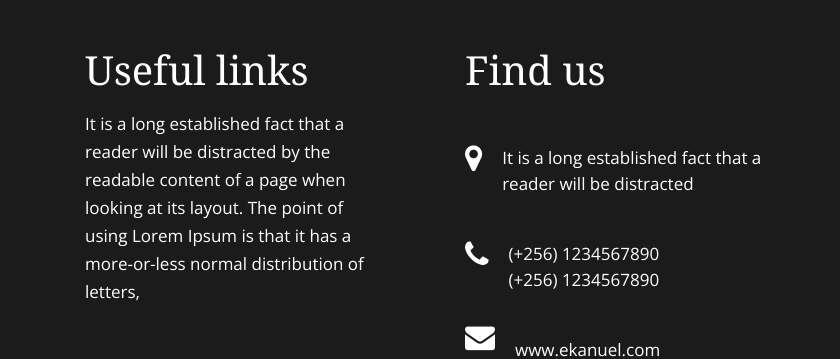
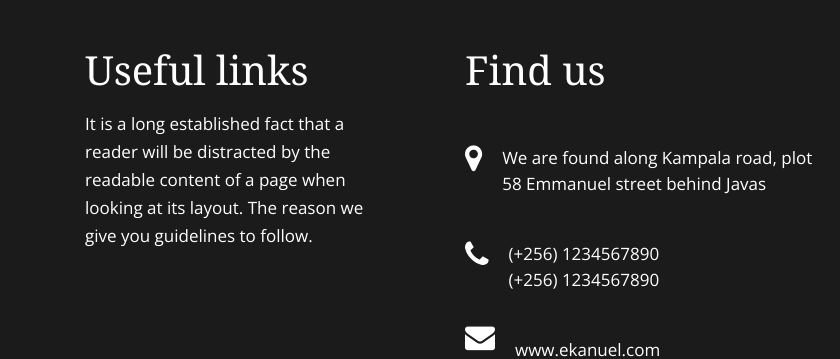
Before and after one commit to Ekanuel/Company-Website, a plain HTML site: page index.html in a window 1280 px wide. Shown: the part 6181-6540 px from the top of the page, 0-840 px from the left. Drawn offline with nearby package versions, Linux system fonts and the light colour scheme; some packages are replaced by stand-ins of ours; files whose address does not match are found by name.

Commit message:
Update index.html

```diff
--- a/index.html
+++ b/index.html
@@ -447,13 +447,13 @@
                <div class="row">
                   <div class="col-md-4">
                      <h3>Useful links</h3>
-                     <p>It is a long established fact that a reader will be distracted by the readable content of a page when looking at its layout. The point of using Lorem Ipsum is that it has a more-or-less normal distribution of letters, </p>
+                     <p>It is a long established fact that a reader will be distracted by the readable content of a page when looking at its layout. The reason we give you guidelines to follow. </p>
                   </div>
                   <div class="col-md-4">
                      <div class="fid_box">
                         <h3>Find us  </h3>
                         <ul class="location_icon">
-                           <li><a href="#"><i class="fa fa-map-marker" aria-hidden="true"></i></a><br> It is a long established fact that a <br>reader will be distracted</li>
+                           <li><a href="#"><i class="fa fa-map-marker" aria-hidden="true"></i></a><br> We are found along Kampala road, plot 58 Emmanuel street behind Javas</li>
                            <li><a href="#"><i class="fa fa-phone" aria-hidden="true"></i></a><br>
                               (+256) 1234567890<br> (+256) 1234567890
                            </li>
```
